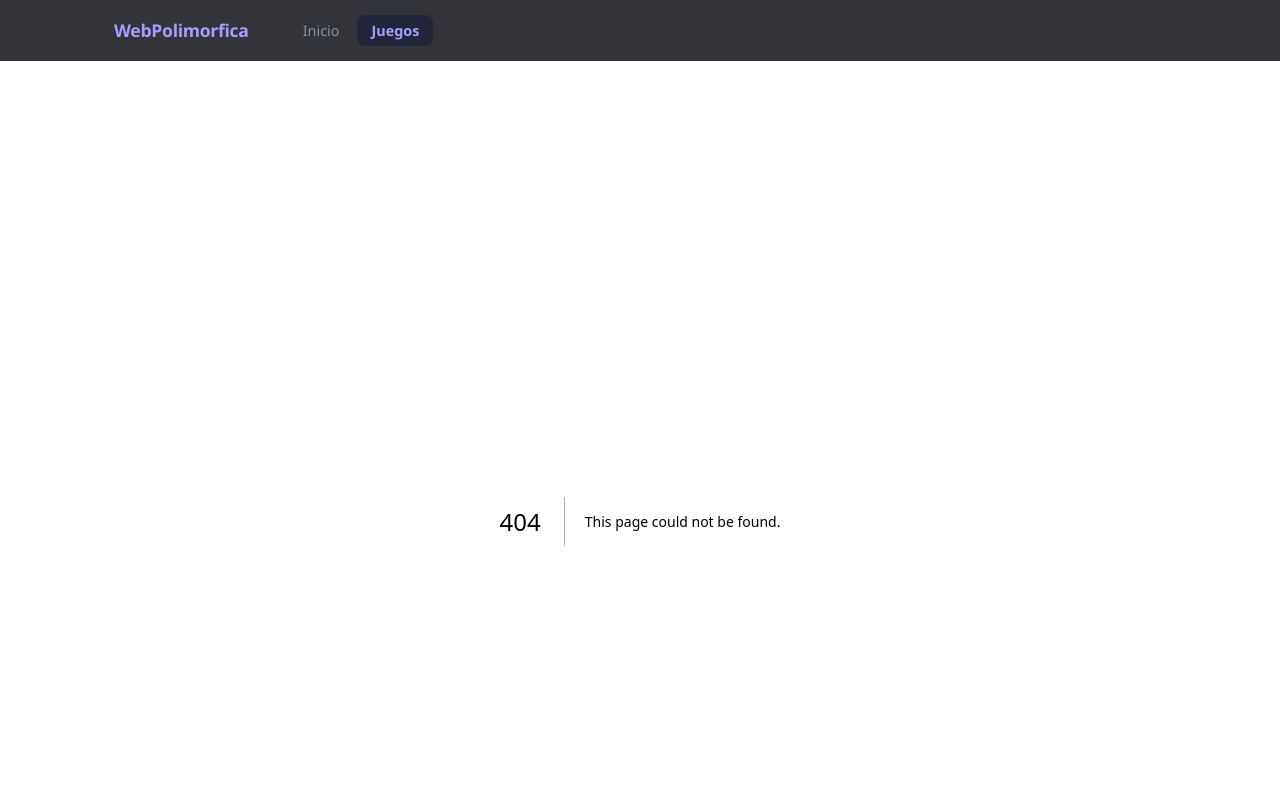
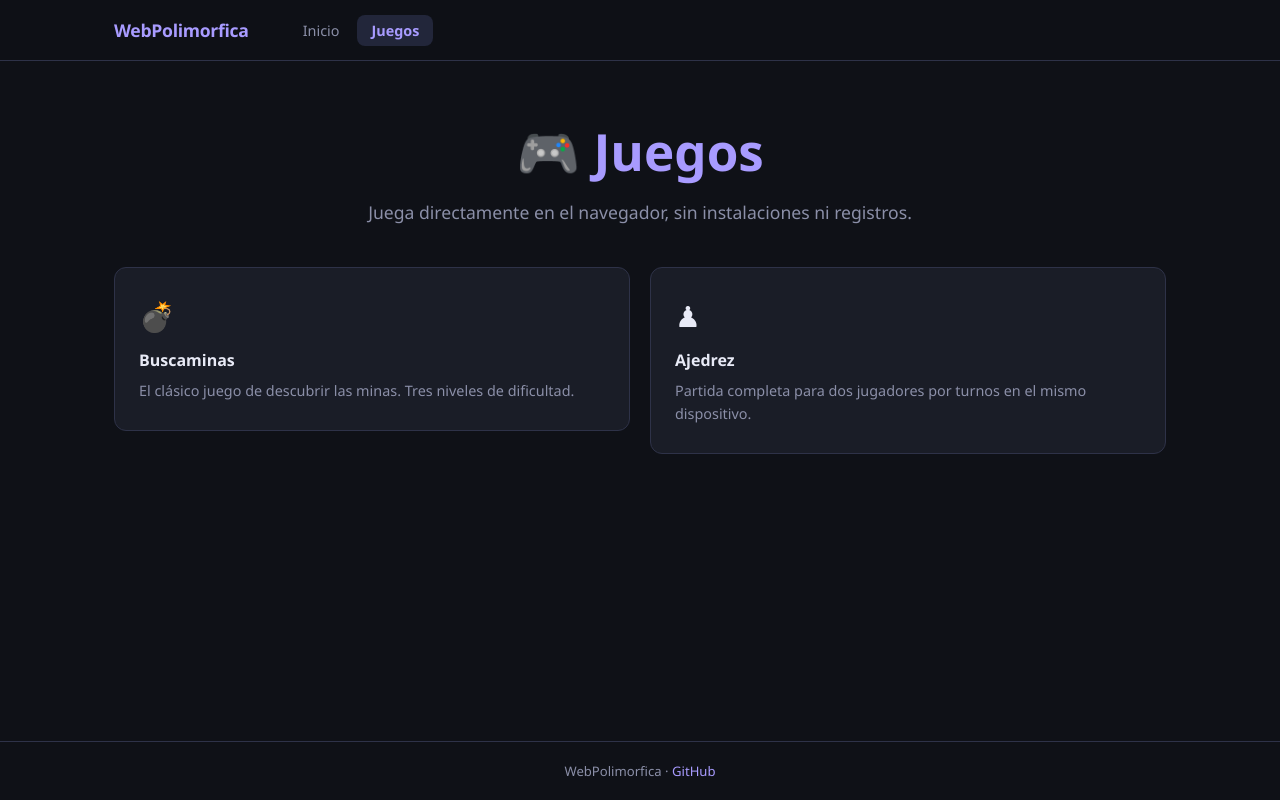
Before and after one commit to zeuscabanas/WebPolimorfica, a Next.js app: page /juegos in a window 1280 px wide. Before the commit this address had no page. Shown: the top 800 px of the page. Built offline with nearby package versions, Linux system fonts and the light colour scheme.

Commit message:
feat: juegos buscaminas y ajedrez

```diff
--- /dev/null
+++ b/app/juegos/page.js
@@ -0,0 +1,33 @@
+import Link from 'next/link';
+
+export const metadata = {
+  title: 'Juegos — WebPolimorfica',
+};
+
+export default function JuegosPage() {
+  return (
+    <>
+      <div className="hero" style={{ marginBottom: '40px' }}>
+        <h1>🎮 <span className="highlight">Juegos</span></h1>
+        <p className="subtitle">Juega directamente en el navegador, sin instalaciones ni registros.</p>
+      </div>
+
+      <div className="cards">
+        <Link href="/juegos/buscaminas" style={{ textDecoration: 'none' }}>
+          <div className="card" style={{ cursor: 'pointer' }}>
+            <div className="card-icon">💣</div>
+            <h3>Buscaminas</h3>
+            <p>El clásico juego de descubrir las minas. Tres niveles de dificultad.</p>
+          </div>
+        </Link>
+        <Link href="/juegos/ajedrez" style={{ textDecoration: 'none' }}>
+          <div className="card" style={{ cursor: 'pointer' }}>
+            <div className="card-icon">♟</div>
+            <h3>Ajedrez</h3>
+            <p>Partida completa para dos jugadores por turnos en el mismo dispositivo.</p>
+          </div>
+        </Link>
+      </div>
+    </>
+  );
+}
```
